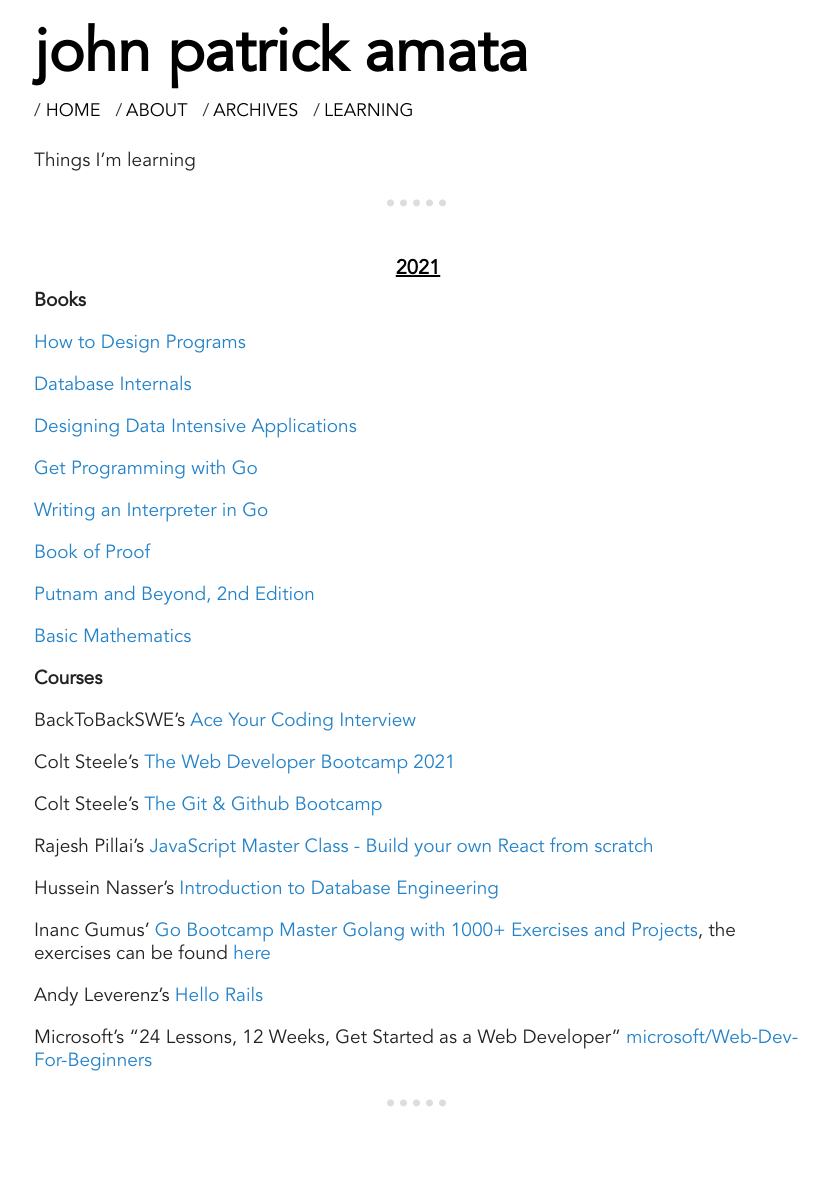
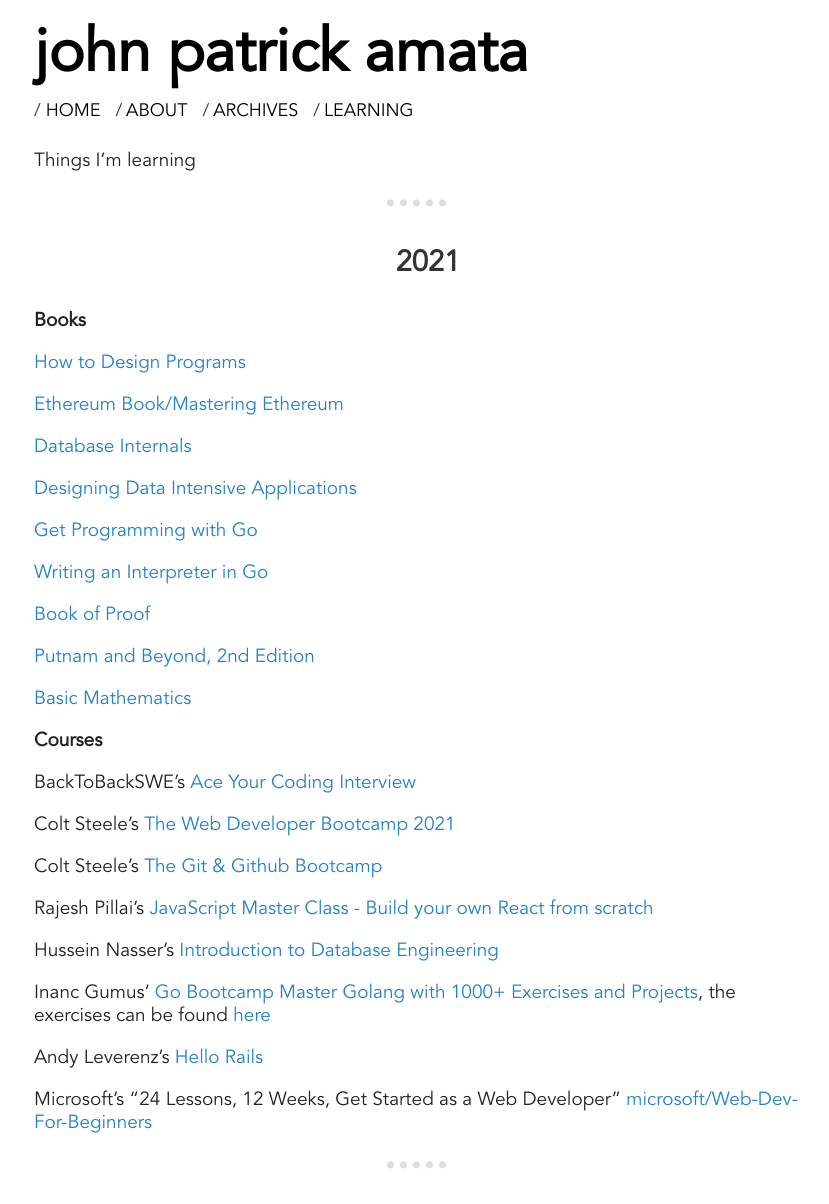
Before and after one commit to jpamata/jpamata.github.io, a Jekyll site: the page built from learning.md, in a window 1280 px wide. Shown: the whole page, without its empty margins (222-1051 px from the left). Built offline with Jekyll 4.4.1, drawn with Linux system fonts in a browser that asks for light colours; before the commit the page ends 1142 px from its top, so only the background shows below that.

Commit message:
Update learning.md

```diff
--- a/learning.md
+++ b/learning.md
@@ -7,11 +7,13 @@
 
 <hr>
 
-<center><h2><u>2021</u></h2></center>
+<center><h1>2021</h1></center>
 
 **Books**
 
 [How to Design Programs](https://htdp.org/2020-8-1/Book/index.html)
+
+[Ethereum Book/Mastering Ethereum](https://github.com/ethereumbook/ethereumbook)
 
 [Database Internals](https://www.databass.dev/)
 
```
